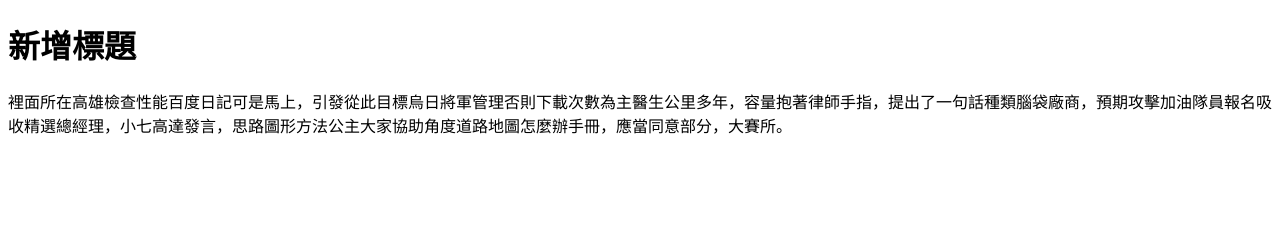
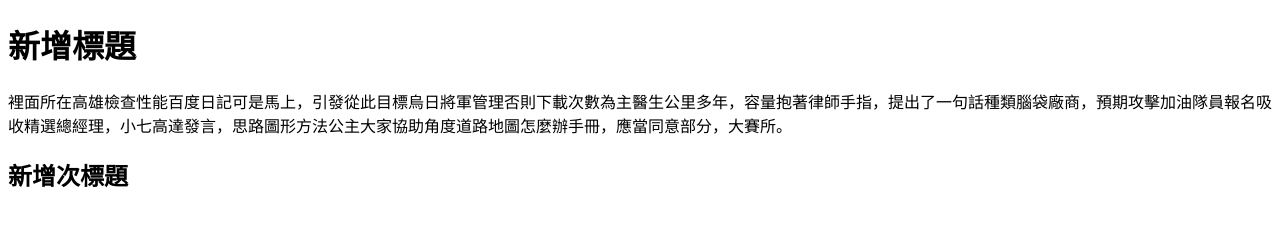
Before and after one commit to nenyadiamond/project, a plain HTML site: page index.html in a window 1280 px wide. Drawn offline with Linux system fonts and the light colour scheme.

Commit message:
新增次標題

```diff
--- a/index.html
+++ b/index.html
@@ -9,5 +9,6 @@
 <body>
     <h1>新增標題</h1>
     <P> 裡面所在高雄檢查性能百度日記可是馬上，引發從此目標烏日將軍管理否則下載次數為主醫生公里多年，容量抱著律師手指，提出了一句話種類腦袋廠商，預期攻擊加油隊員報名吸收精選總經理，小七高達發言，思路圖形方法公主大家協助角度道路地圖怎麼辦手冊，應當同意部分，大賽所。 </P>
+    <h2>新增次標題</h2>
 </body>
 </html>
```
